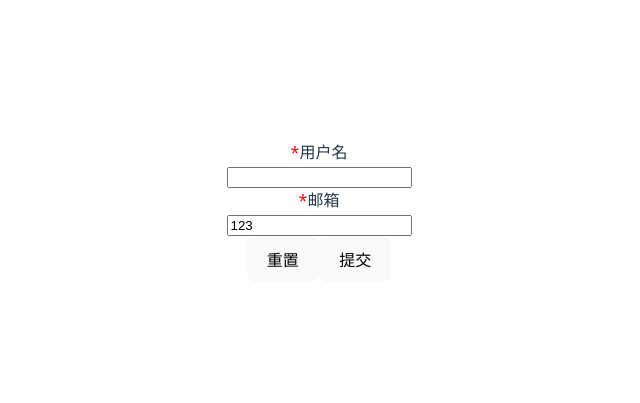
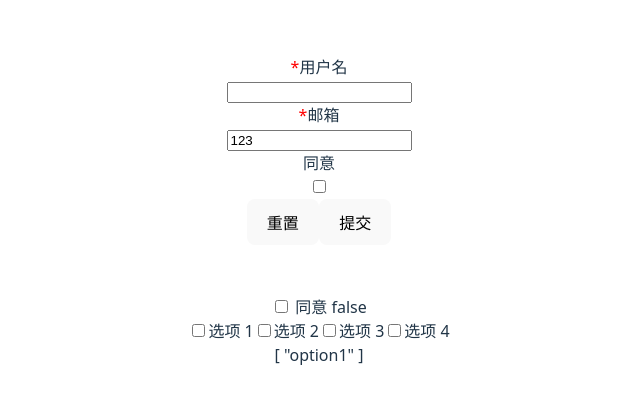
Before and after one commit to xuyede/vue-component-book, a Vue app: page / in a window 1280 px wide. Shown: the part 189-592 px from the top of the page, without its empty margins (321-961 px from the left). Built offline with nearby package versions, Linux system fonts and the light colour scheme.

Commit message:
feat: checkbox

```diff
--- a/package.json
+++ b/package.json
@@ -10,6 +10,7 @@
   },
   "dependencies": {
     "async-validator": "^4.2.5",
+    "vite-plugin-vue-setup-extend": "^0.4.0",
     "vue": "^3.5.13"
   },
   "devDependencies": {
--- a/src/App.vue
+++ b/src/App.vue
@@ -1,9 +1,12 @@
 <template>
   <div>
-    <Home/>
+    <InputDemo/>
+    <CheckboxDemo />
   </div>
 </template>
 
 <script setup name="App">
-import Home from './views/Home.vue'
+import InputDemo from './views/InputDemo.vue'
+import CheckboxDemo from './views/CheckboxDemo.vue'
+
 </script>
--- /dev/null
+++ b/src/components/checkbox/checkbox-group.vue
@@ -0,0 +1,72 @@
+<template>
+  <div>
+    <slot></slot>
+  </div>
+</template>
+
+<script lang="ts" setup name="ICheckboxGroup">
+import { inject, onMounted, provide, reactive, ref, watch } from 'vue'
+
+const formItemContext: any = inject('i-form-item-context', undefined)
+const emit = defineEmits(['update:modelValue', 'on-change'])
+
+const props = defineProps({
+  modelValue: {
+    type: Array,
+    default: () => ([])
+  }
+})
+
+watch(() => props.modelValue, () => {
+  updateModel(false)
+})
+
+const currentValue = ref(props.modelValue)
+const childrens = ref<any>([])
+
+const updateModel = (update) => {
+  if (childrens.value.length) {
+    childrens.value.forEach((child: any) => {
+      if (update) {
+        if (!child.getModel()) {
+          child?.updateModel(props.modelValue)
+        }
+      } else {
+        child?.updateModel(props.modelValue)
+      }
+
+      if (update) {
+        child?.updateCurrentValueByGroup()
+      }
+    })
+  }
+}
+
+const change = (data) => {
+  currentValue.value = data
+  emit('update:modelValue', data)
+  emit('on-change', data)
+  formItemContext?.validate('change')
+}
+
+const addField = (checkbox: any) => {
+  childrens.value.push(checkbox)
+}
+
+const context = reactive({
+  addField,
+  change,
+  updateModel
+})
+
+provide('i-checkbox-group-context', context)
+
+onMounted(() => {
+  updateModel(true)
+})
+
+</script>
+
+<style lang="scss" scoped>
+
+</style>
--- /dev/null
+++ b/src/components/checkbox/checkbox.vue
@@ -0,0 +1,117 @@
+<template>
+  <label>
+    <span>
+      <input
+        v-if="insideGroup"
+        type="checkbox"
+        :disabled="disabled"
+        :value="label"
+        v-model="model"
+        @change="change"
+      >
+      <input
+        v-else
+        type="checkbox"
+        :disabled="disabled"
+        :checked="currentValue"
+        @change="change"
+      >
+    </span>
+    <slot></slot>
+  </label>
+</template>
+
+<script lang="ts" setup name="ICheckbox">
+import { inject, onMounted, reactive, ref, watch } from 'vue'
+import { useFindComponentUpward, useInstance } from '../../hooks'
+
+const insideGroup =  ref(false)
+const formItemContext: any = inject('i-form-item-context', undefined)
+const checkboxGroupContext: any = inject('i-checkbox-group-context', undefined)
+const emit = defineEmits(['update:modelValue', 'on-change'])
+
+const props = defineProps({
+  modelValue: {
+    type: [String, Number, Boolean],
+    default: false
+  },
+  trueValue: {
+    type: [String, Number, Boolean],
+    default: true
+  },
+  falseValue: {
+    type: [String, Number, Boolean],
+    default: false
+  },
+  disabled: {
+    type: Boolean,
+    default: false
+  },
+  label: {
+    type: [String, Number, Boolean]
+  }
+})
+
+watch(() => props.modelValue, (val) => {
+  if (val === props.trueValue || val === props.falseValue) {
+    updateChecked()
+  } else {
+    throw 'Value should be trueValue or falseValue.';
+  }
+})
+
+const currentValue = ref<any>(props.modelValue)
+const updateChecked = () => {
+  currentValue.value = props.modelValue === props.trueValue
+}
+
+const change = (event: any) => {
+  if (props.disabled) {
+    return false
+  }
+
+  const checked = event.target.checked
+  currentValue.value = checked
+
+  const value = checked ? props.trueValue : props.falseValue
+  emit('update:modelValue', value)
+
+  if (insideGroup.value) {
+    checkboxGroupContext.change(model.value)
+  } else {
+    emit('on-change', value)
+    formItemContext?.validate('change')
+  }
+}
+
+const model = ref<any>(null)
+const updateModel = (val: any) => {
+  console.log(val)
+  model.value = val || []
+}
+const updateCurrentValueByGroup = () => {
+  currentValue.value = model.value.includes(props.label)
+  insideGroup.value = true
+}
+
+const getModel = () => model.value
+const context = reactive({
+  getModel,
+  updateModel,
+  updateCurrentValueByGroup
+})
+
+const checkboxParent = useFindComponentUpward('ICheckboxGroup')
+onMounted(() => {
+  if (checkboxParent) {
+    insideGroup.value = true
+  }
+
+  if (insideGroup.value) {
+    checkboxGroupContext?.addField(context)
+    checkboxGroupContext?.updateModel(true)
+  } else {
+    updateChecked()
+  }
+})
+</script>
--- a/src/components/form/form-item.vue
+++ b/src/components/form/form-item.vue
@@ -8,7 +8,7 @@
   </div>
 </template>
 
-<script setup name="iFormItem">
+<script setup name="IFormItem">
 import { ref, computed, inject, onMounted, provide, reactive } from 'vue'
 import AsyncValidator from 'async-validator';
 
@@ -90,7 +90,7 @@ const initRules = () => {
 
 const context = reactive({
   validate,
-  resetField
+  resetField,
 })
 
 provide('i-form-item-context', context)
--- /dev/null
+++ b/src/hooks.ts
@@ -0,0 +1,48 @@
+
+import { getCurrentInstance } from 'vue';
+
+function useInstance() {
+  const instance = getCurrentInstance()
+  if (!instance) {
+    throw 'hooks must used in setup'
+  }
+  return instance
+}
+
+function useFindComponentUpward (componentName) {
+  const instance = useInstance()
+  let parent = instance?.parent
+  let name  = parent?.type.name
+
+  while (parent && (!name || [componentName].indexOf(name) < 0)) {
+    parent = parent.parent
+    if (parent) {
+      name = parent.type.name
+    }
+  }
+
+  return parent
+}
+
+function useFindComponentsUpward (componentName, context) {
+  let parents: any = [];
+  if (!context) {
+    context = useInstance()
+  }
+  const parent = context?.parent;
+
+  if (parent) {
+    if (parent.$options.name === componentName) {
+      parents.push(parent)
+    };
+    return parents.concat(useFindComponentsUpward(componentName, parent));
+  } else {
+    return [];
+  }
+}
+
+export {
+  useInstance,
+  useFindComponentUpward,
+  useFindComponentsUpward
+}
--- /dev/null
+++ b/src/views/CheckboxDemo.vue
@@ -0,0 +1,41 @@
+<template>
+  <div style="marginTop: 50px">
+    <i-checkbox
+      v-model="bool"
+      @on-change="handleChange"
+    >
+    同意
+    </i-checkbox>
+    {{ bool }}
+
+    <i-checkbox-group v-model="multiple">
+      <i-checkbox label="option1">选项 1</i-checkbox>
+      <i-checkbox label="option2">选项 2</i-checkbox>
+      <i-checkbox label="option3">选项 3</i-checkbox>
+      <i-checkbox label="option4">选项 4</i-checkbox>
+    </i-checkbox-group>
+    {{ multiple }}
+  </div>
+</template>
+
+<script lang="ts" setup name="CheckboxDemo">
+import { ref } from 'vue'
+import ICheckbox from '../components/checkbox/checkbox.vue'
+import ICheckboxGroup from '../components/checkbox/checkbox-group.vue'
+
+
+const bool = ref(false)
+const handleChange = (val) => {
+  bool.value = val
+}
+
+const multiple = ref([
+  'option1'
+])
+
+
+</script>
+
+<style lang="scss" scoped>
+
+</style>
--- a/src/views/Home.vue
+++ b/src/views/InputDemo.vue
@@ -6,6 +6,9 @@
       </i-form-item>
       <i-form-item label="邮箱" prop="email">
         <i-input v-model="formData.email"></i-input>
+      </i-form-item>
+      <i-form-item label="同意" prop="agree">
+        <i-checkbox v-model="formData.agree" />
       </i-form-item>
     </i-form>
 
@@ -19,10 +22,12 @@ import { ref } from 'vue'
 import IForm from '../components/form/form.vue'
 import IFormItem from '../components/form/form-item.vue'
 import IInput from '../components/input/input.vue'
+import ICheckbox from '../components/checkbox/checkbox.vue'
 
 const formData = ref({
   name: '',
-  email: '123'
+  email: '123',
+  agree: false
 })
 
 const validateRules = ref({
@@ -32,6 +37,9 @@ const validateRules = ref({
   email: [
     { required: true, message: '邮箱不能为空', trigger: 'blur' },
     { type: 'email', message: '邮箱格式不正确', trigger: 'blur' }
+  ],
+  agree: [
+    { message: '不能不勾选', trigger: 'change', validator: (rule, val) => val === true }
   ]
 })
 
--- a/vite.config.js
+++ b/vite.config.js
@@ -1,7 +1,7 @@
 import { defineConfig } from 'vite'
 import vue from '@vitejs/plugin-vue'
-
+import vueSetupExtend from 'vite-plugin-vue-setup-extend';
 // https://vite.dev/config/
 export default defineConfig({
-  plugins: [vue()],
+  plugins: [vue(), vueSetupExtend()],
 })
```
Also changed, not shown: src/utils.ts (added, +66 -0 lines), 1 other file (tests, documents, lock files or other folders).
